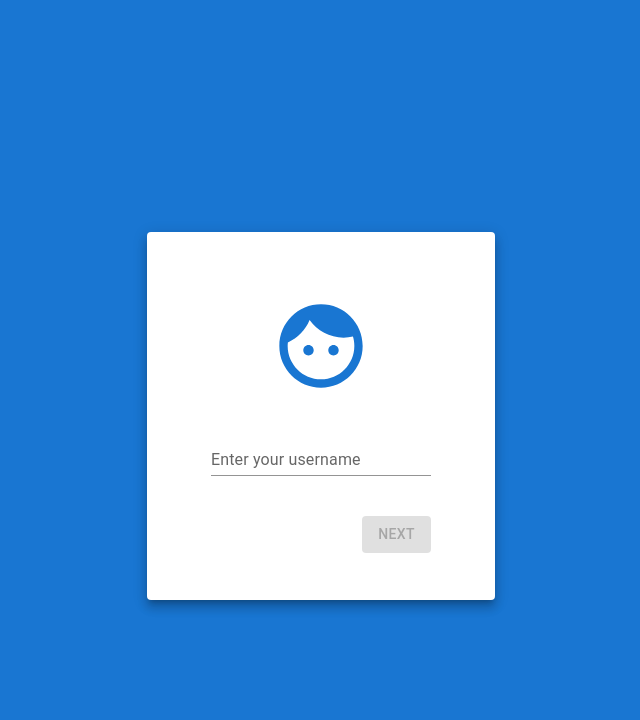
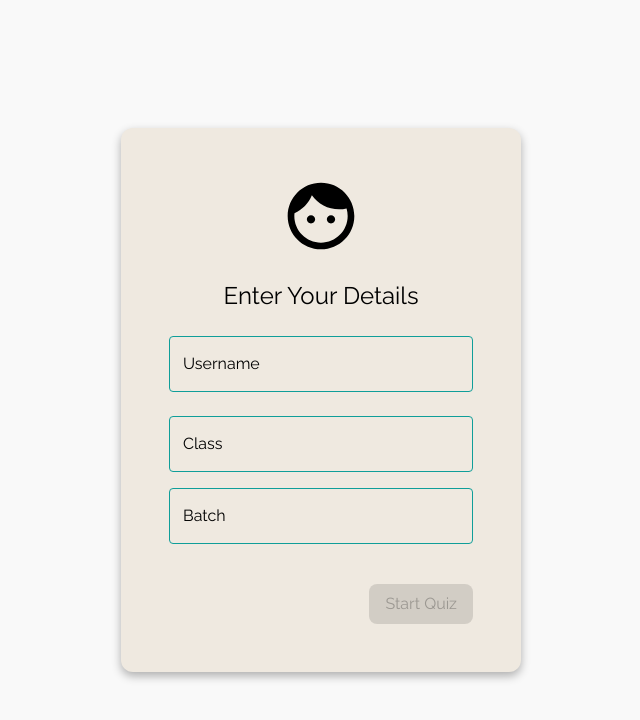
Before and after one commit to AadhilPaul/quiz-r2a, a React (Vite) app: page / in a window 1280 px wide. Shown: the top 720 px of the page, without its empty margins (319-959 px from the left). Built offline with nearby package versions, Linux system fonts and the light colour scheme; a web font is replaced by a local one.

Commit message:
backend done

```diff
--- a/package.json
+++ b/package.json
@@ -12,6 +12,7 @@
   "dependencies": {
     "@emotion/react": "^11.14.0",
     "@emotion/styled": "^11.14.0",
+    "@fontsource/raleway": "^5.2.5",
     "@mui/icons-material": "^6.4.4",
     "@mui/material": "^6.4.4",
     "axios": "^1.7.9",
--- a/src/App.jsx
+++ b/src/App.jsx
@@ -1,10 +1,31 @@
 import Quiz from "./Quiz";
 import Username from "./Username";
-import { useState } from "react";
+import { createTheme, ThemeProvider } from "@mui/material/styles";
+import { CssBaseline } from "@mui/material";
+import { useState, useEffect } from "react";
+import "@fontsource/raleway"; // Import font
+
+// 🎨 Define the custom theme
+const theme = createTheme({
+  typography: {
+    fontFamily: "Raleway, sans-serif",
+  },
+});
 
 function App() {
   const [username, setUsername] = useState("");
+  const [quizCompleted, setQuizCompleted] = useState(false);
+
+  useEffect(() => {
+    const storedUsername = localStorage.getItem("quizUsername");
+    const isCompleted = localStorage.getItem("quizCompleted");
+    if (storedUsername && isCompleted === "false") {
+      setUsername(storedUsername);
+    }
+  }, []);
   return (
+    <ThemeProvider theme={theme}>
+      <CssBaseline /> {/* Ensures global styles match the theme */}
       <div>
         {!username ? (
           <Username setUsername={setUsername} />
@@ -12,6 +33,7 @@ function App() {
           <Quiz username={username} />
         )}
       </div>
+    </ThemeProvider>
   );
 }
 
--- a/src/Quiz.jsx
+++ b/src/Quiz.jsx
@@ -14,10 +14,10 @@ function Quiz({ username }) {
   useEffect(() => {
     async function loadQuestions() {
       const data = await fetchQuestions();
-      console.log("Feteched questions: ", data)
+      console.log("Feteched questions: ", data);
       setQuestions(data);
 
-      const isCompleted = localStorage.getItem('quizCompleted')
+      const isCompleted = localStorage.getItem("quizCompleted");
       if (isCompleted === "true") {
         setQuizCompleted(true);
         return;
@@ -50,9 +50,10 @@ function Quiz({ username }) {
 
       // Save progress in local storage
       localStorage.setItem(`lastQuestion_${username}`, nextIndex);
+      localStorage.setItem(`quizCompleted`, "false");
     } else {
       localStorage.setItem(`quizCompleted`, "true"); // Mark quiz as completed
-      // navigate("/quiz_completed");
+      navigate("/quiz_completed");
       alert("🎉 Quiz completed!");
       localStorage.removeItem(`lastQuestion_${username}`); // Clear progress after finishing
     }
@@ -62,21 +63,21 @@ function Quiz({ username }) {
 
   const currentQuestion = questions[currentQuestionIndex];
 
-  const CustomButton = styled(Button)({
-    backgroundColor: "#ecf3f9",
-    fontFamily: "'Oswald', 'sans-serif'",
-    padding: "15px 30px",
-    fontSize: "16px",
-    borderRadius: "50px",
-    color: "#101720",
-    fontWeight: "bold",
-    "&:hover": {
-      backgroundColor: "#A5C8E2",
-    },
-  });
+  const primaryColor = "#0f9e99";
+  const secondaryColor = "#efe9e0";
+  const fontColor = "black";
+  const backgroundColor = "#f9f9f9";
 
   return (
-    <Container>
+    <Container
+      sx={{
+        display: "flex",
+        justifyContent: "center",
+        alignItems: "center",
+        minHeight: "100vh",
+        backgroundColor,
+      }}
+    >
       <Card
         raised
         sx={{
@@ -86,33 +87,64 @@ function Quiz({ username }) {
           display: "flex",
           flexDirection: "column",
           justifyContent: "center",
+          alignItems: "center",
+          borderRadius: "12px",
+          backgroundColor: secondaryColor,
+          color: fontColor,
+          boxShadow: `0px 4px 10px rgba(0, 0, 0, 0.1)`,
         }}
       >
-        <Typography variant="h5">Level{currentQuestion.level}</Typography>
+        {/* Question Level */}
         <Typography
           variant="h5"
-          sx={{ paddingBottom: "1.5rem", fontFamily: "'Oswald', sans-serif" }}
+          sx={{ color: primaryColor, fontWeight: "bold" }}
+        >
+          Level {currentQuestion.level}
+        </Typography>
+
+        {/* Question Text */}
+        <Typography
+          variant="h5"
+          sx={{
+            paddingBottom: "1.5rem",
+            textAlign: "center",
+            fontWeight: "bold",
+          }}
         >
           Q{currentQuestion.id}. {currentQuestion.question}
         </Typography>
+
+        {/* Options */}
         <Box
           sx={{
             display: "flex",
-            flexWrap: "wrap",
             flexDirection: "column",
-            gap: "10px",
+            gap: "12px",
+            width: "100%",
           }}
         >
           {Object.entries(currentQuestion.options).map(([key, value]) => (
-            <CustomButton
-              variant="text"
-              size="small"
+            <Button
+              variant="contained"
+              size="large"
               key={key}
               onClick={() => handleAnswerClick(key)}
               disabled={selectedAnswer !== null}
+              sx={{
+                backgroundColor: secondaryColor,
+                borderColor: primaryColor,
+                color: fontColor,
+                textTransform: "none",
+                fontSize: "1.1rem",
+                fontWeight: "bold",
+                padding: "10px",
+                "&:hover": {
+                  backgroundColor: "#0a7c79", // Slightly darker for hover effect
+                },
+              }}
             >
               {key}: {value}
-            </CustomButton>
+            </Button>
           ))}
         </Box>
       </Card>
--- a/src/QuizCompleted.jsx
+++ b/src/QuizCompleted.jsx
@@ -8,9 +8,10 @@ function QuizCompleted() {
     const storedUsername = localStorage.getItem("quizUsername");
 
     if (storedUsername) {
-      fetch(`/api/get-final-score`)
+      fetch(`http://localhost:3000/api/get-final-score/${storedUsername}`)
         .then((res) => res.json())
         .then((data) => {
+          console.log(data);
           if (data && data.score !== undefined) {
             setUserData(data);
           }
@@ -20,16 +21,30 @@ function QuizCompleted() {
   }, []);
 
   return (
-    <Box display="flex" justifyContent="center" alignItems="center" height="100vh">
-      <Card raised sx={{ padding: "4rem", height: "15rem", textAlign: "center" }}>
+    <Box
+      display="flex"
+      justifyContent="center"
+      alignItems="center"
+      height="100vh"
+    >
+      <Card
+        raised
+        sx={{
+          padding: "4rem",
+          height: "15rem",
+          textAlign: "center",
+        }}
+      >
         <Typography variant="h5">🎉 You have completed the quiz!</Typography>
         {userData ? (
           <>
-            <Typography variant="h4">{userData.username}, your final score is:</Typography>
+            <Typography variant="h6">
+              {userData.username}, your final score is:
+            </Typography>
             <Typography variant="h3">{userData.score}</Typography>
           </>
         ) : (
-          <Typography variant="h3">Loading...</Typography>
+          <Typography variant="h6">Loading...</Typography>
         )}
         <Typography variant="body1" sx={{ mt: 2 }}>
           Thank you for participating.
--- a/src/Username.jsx
+++ b/src/Username.jsx
@@ -1,10 +1,22 @@
-import { Button, Card, Box, TextField, Typography } from "@mui/material";
+import {
+  Button,
+  Card,
+  Box,
+  TextField,
+  Typography,
+  FormControl,
+  FormGroup,
+} from "@mui/material";
 import FaceIcon from "@mui/icons-material/Face";
 import { useState, useEffect } from "react";
+import { useNavigate } from "react-router";
 
 function Username({ setUsername }) {
-  const [input, setInput] = useState("");
+  const [nameInput, setNameInput] = useState("");
+  const [classInput, setClassInput] = useState("");
+  const [batchInput, setBatchInput] = useState("");
   const [quizCompleted, setQuizCompleted] = useState(false);
+  const navigate = useNavigate();
 
   useEffect(() => {
     const isCompleted = localStorage.getItem("quizCompleted");
@@ -14,22 +26,58 @@ function Username({ setUsername }) {
   }, []);
 
   const handleNext = () => {
-    localStorage.setItem("quizUsername", input);
-    setUsername(input);
-  }
+    localStorage.setItem("quizUsername", nameInput);
+    setUsername(`${nameInput} ${classInput} ${batchInput}`);
+  };
 
+  const primaryColor = "#0f9e99";
+  const secondaryColor = "#efe9e0";
+  const fontColor = "black";
+  const backgroundColor = "#f9f9f9";
 
   if (quizCompleted) {
     return (
-      <Box display="flex" justifyContent="center" alignItems="center" height="100vh">
-        <Card raised sx={{ padding: "4rem", height: "15rem", textAlign: "center" }}>
-          <Typography variant="h5">🎉 You have already completed the quiz!</Typography>
+      <Box
+        display="flex"
+        justifyContent="center"
+        alignItems="center"
+        height="100vh"
+      >
+        <Card
+          raised
+          sx={{
+            padding: "4rem",
+            height: "15rem",
+            textAlign: "center",
+            color: fontColor,
+            borderRadius: "12px",
+            boxShadow: "0px 4px 10px rgba(0,0,0,0.3)",
+          }}
+        >
+          <Typography variant="h5">
+            🎉 You have already completed the quiz!
+          </Typography>
           <Typography variant="body1" sx={{ mt: 2 }}>
             Thank you for participating.
           </Typography>
+          <Button
+            variant="contained"
+            onClick={() => navigate("/quiz_completed")}
+            sx={{
+              mt: 2,
+              backgroundColor: primaryColor,
+              "&:hover": { backgroundColor: "#0d8d89" },
+              alignSelf: "end",
+              borderRadius: "8px",
+              fontSize: "16px",
+              textTransform: "capitalize",
+            }}
+          >
+            View Results
+          </Button>
         </Card>
       </Box>
-    )
+    );
   }
 
   return (
@@ -38,42 +86,112 @@ function Username({ setUsername }) {
       justifyContent="center"
       alignItems="center"
       height="100vh"
+      sx={{ backgroundColor: backgroundColor }}
     >
       <Card
         raised
         sx={{
-          padding: "4rem",
-          height: "15rem",
+          padding: "3rem",
+          width: "400px",
+          backgroundColor: secondaryColor,
+          color: fontColor,
+          borderRadius: "12px",
+          boxShadow: "0px 4px 10px rgba(0,0,0,0.3)",
         }}
       >
         <Box
           sx={{
             display: "flex",
             flexDirection: "column",
-            gap: "2rem",
+            gap: "1.5rem",
             alignItems: "center",
           }}
         >
-          <FaceIcon color="primary" sx={{ fontSize: "100px" }} />
-          <TextField
-            variant="standard"
-            label="Enter your username"
-            value={input}
-            onChange={(e) => setInput(e.target.value)}
-            sx={{ fontFamily: "'Oswald', 'sans-serif'" }}
-          />
+          <FaceIcon sx={{ fontSize: "80px", color: fontColor }} />
+          <Typography variant="h5">Enter Your Details</Typography>
+
+          {/* Username Input */}
+          <FormControl fullWidth>
+            <TextField
+              variant="outlined"
+              label="Username"
+              value={nameInput}
+              onChange={(e) => setNameInput(e.target.value)}
+              fullWidth
+              InputLabelProps={{ style: { color: fontColor } }}
+              InputProps={{ style: { color: fontColor } }}
+              sx={{
+                "& .MuiOutlinedInput-root": {
+                  "& fieldset": { borderColor: primaryColor },
+                  "&:hover fieldset": { borderColor: primaryColor },
+                  "&.Mui-focused fieldset": { borderColor: primaryColor },
+                },
+              }}
+            />
+          </FormControl>
+
+          {/* Class & Batch in a row */}
+          <FormGroup
+            sx={{
+              display: "flex",
+              flexDirection: "row",
+              gap: "1rem",
+              width: "100%",
+            }}
+          >
+            <TextField
+              variant="outlined"
+              label="Class"
+              value={classInput}
+              onChange={(e) => setClassInput(e.target.value)}
+              fullWidth
+              InputLabelProps={{ style: { color: fontColor } }}
+              InputProps={{ style: { color: fontColor } }}
+              sx={{
+                "& .MuiOutlinedInput-root": {
+                  "& fieldset": { borderColor: primaryColor },
+                  "&:hover fieldset": { borderColor: primaryColor },
+                  "&.Mui-focused fieldset": { borderColor: primaryColor },
+                },
+              }}
+            />
+            <TextField
+              variant="outlined"
+              label="Batch"
+              value={batchInput}
+              onChange={(e) => setBatchInput(e.target.value)}
+              fullWidth
+              InputLabelProps={{ style: { color: fontColor } }}
+              InputProps={{ style: { color: fontColor } }}
+              sx={{
+                "& .MuiOutlinedInput-root": {
+                  "& fieldset": { borderColor: primaryColor },
+                  "&:hover fieldset": { borderColor: primaryColor },
+                  "&.Mui-focused fieldset": { borderColor: primaryColor },
+                },
+              }}
+            />
+          </FormGroup>
+
+          <Button
+            variant="contained"
+            disabled={
+              !nameInput.trim() || !classInput.trim() || !batchInput.trim()
+            }
+            onClick={handleNext}
+            sx={{
+              mt: 2,
+              backgroundColor: primaryColor,
+              "&:hover": { backgroundColor: "#0d8d89" },
+              alignSelf: "end",
+              borderRadius: "8px",
+              fontSize: "16px",
+              textTransform: "capitalize",
+            }}
+          >
+            Start Quiz
+          </Button>
         </Box>
-        <Button
-          variant="contained"
-          disabled={!input.trim()}
-          onClick={handleNext}
-          sx={{
-            mt: 5,
-            float: "right",
-          }}
-        >
-          Next{" "}
-        </Button>
       </Card>
     </Box>
   );
--- a/src/api.js
+++ b/src/api.js
@@ -1,6 +1,6 @@
 import axios from "axios";
 
-const API_URL = "http://localhost:3000/api"; // Backend URL
+const API_URL = "http://localhost:3000/api";
 
 // Fetch quiz questions
 export const fetchQuestions = async () => {
@@ -13,7 +13,7 @@ export const fetchQuestions = async () => {
   }
 };
 
-// Submit quiz response (removed isCorrect)
+// Submit quiz response
 export const submitResponse = async (username, qId, selectedAnswer) => {
   try {
     await axios.post(`${API_URL}/submit`, {
--- a/src/index.css
+++ b/src/index.css
@@ -1,20 +1,8 @@
-body {
-  background: #1976d2;
-  background: linear-gradient(to right, #1976d2);
+/* body {
+  background: #e8e8e8;
   display: flex;
   align-items: center;
   justify-content: center;
   min-height: 100vh;
   margin: 0;
-}
-
-#root {
-  display: flex;
-  flex-direction: column;
-  align-items: center;
-  justify-content: center;
-  min-height: 100vh;
-  width: 100%;
-  padding: 1rem;
-  box-sizing: border-box;
-}
+} */
```
Also changed, not shown: 1 other file (tests, documents, lock files or other folders). Lines whose indentation alone changed are shown as unchanged.
